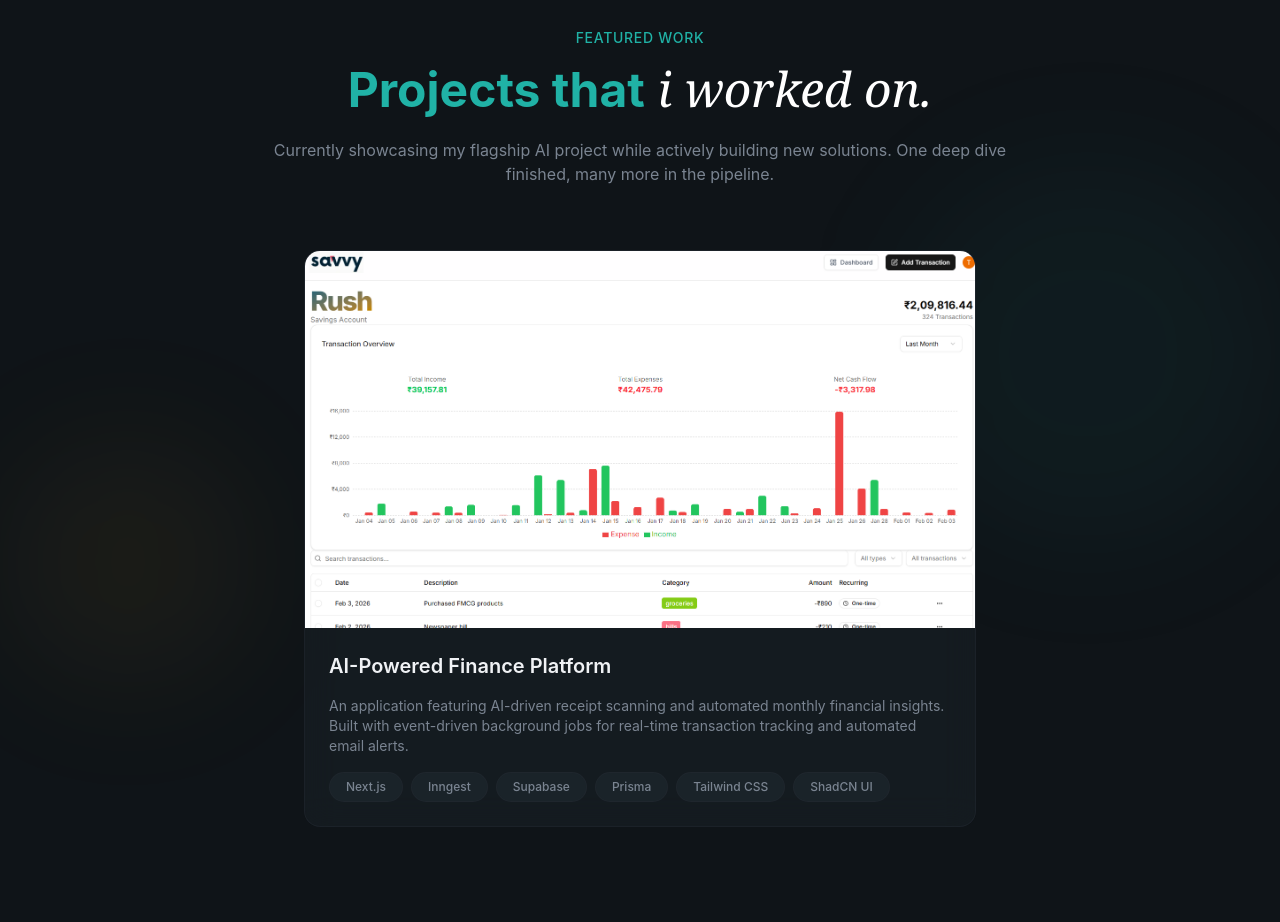
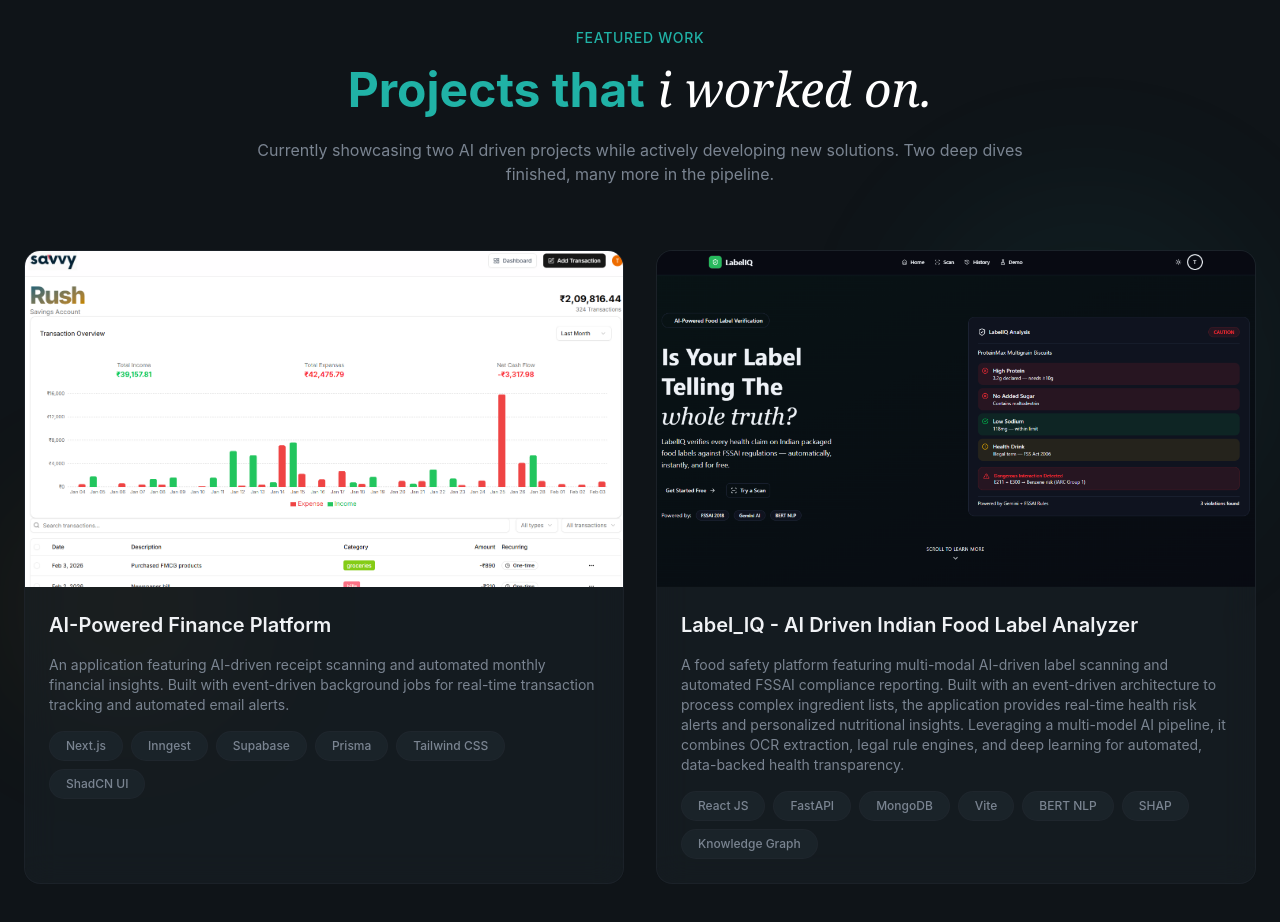
Before and after one commit to Tusharj0673/Personal-Portfolio-Website, a React app: page / in a window 1280 px wide. Shown: the part 2380-3302 px from the top of the page. Built offline with nearby package versions, Linux system fonts and the light colour scheme; the HTML template or start-up script is replaced by a standard one.

Commit message:
Added New Project

```diff
--- a/src/sections/Hero.jsx
+++ b/src/sections/Hero.jsx
@@ -62,7 +62,7 @@ containerization tools. Actively seeking an entry level software development rol
                 {/* CTAs  */}
                 <div className="flex flex-wrap gap-4 animated-fade-in animation-delay-300">
                       <a href="#contact"><Button size="lg">Contact me <ArrowRight className="w-5 h-5"/></Button></a>
-                      <a href="https://drive.google.com/file/d/1J6AgBgWcqFOSnbwOWs6j2-3knD1tLbtE/view">
+                      <a href="https://drive.google.com/file/d/1s6jrIaHrLDG22rYPPn_CPCHD_uxv1Mng/view?usp=sharing">
                         <AnimatedBorderButton>
                           <View className="w-5 h-5"/>
        View CV
--- a/src/sections/Projects.jsx
+++ b/src/sections/Projects.jsx
@@ -9,6 +9,15 @@ const projects = [
     tags: ["Next.js", "Inngest", "Supabase", "Prisma", "Tailwind CSS", "ShadCN UI"],
     link: "https://savvy-navy.vercel.app/",
     github: "https://github.com/Tusharj0673/Savvy",
+  },
+  {
+    title: "Label_IQ - AI Driven Indian Food Label Analyzer",
+    description:
+      "A food safety platform featuring multi-modal AI-driven label scanning and automated FSSAI compliance reporting. Built with an event-driven architecture to process complex ingredient lists, the application provides real-time health risk alerts and personalized nutritional insights. Leveraging a multi-model AI pipeline, it combines OCR extraction, legal rule engines, and deep learning for automated, data-backed health transparency.",
+    image: "/projects/project2.png",
+    tags: ["React JS", "FastAPI", "MongoDB", "Vite","BERT NLP","SHAP","Knowledge Graph"],
+    link: "https://label-iq-analyzer.vercel.app/",
+    github: "https://github.com/Tusharj0673/food-label-analyzer",
   },
 ];
 
@@ -33,25 +42,24 @@ export const Projects = () => {
             </span>
           </h2>
           <p className="text-muted-foreground animate-fade-in animation-delay-200">
-            Currently showcasing my flagship AI project while actively building
-            new solutions. One deep dive finished, many more in the pipeline.
+            Currently showcasing two AI driven projects while actively developing new solutions. Two deep dives finished, many more in the pipeline.
           </p>
         </div>
 
         {/* Projects Grid */}
-        <div className="flex justify-center">
-          <div className="grid grid-cols-1 max-w-2xl w-full gap-8">
+          <div className="grid md:grid-cols-2 gap-8">
             {projects.map((project, idx) => (
               <div
                 key={idx}
-                className="group glass rounded-2xl overflow-hidden animate-fade-in"
+                className="group glass rounded-2xl overflow-hidden animate-fade-in md:row-span-1"
+                style={{ animationDelay: `${(idx + 1) * 100}ms` }}
               >
                 {/* Image */}
                 <div className="relative aspect-video overflow-hidden">
                   <img
                     src={project.image}
                     alt={project.title}
-                    className="w-full h-full object-cover"
+                    className="w-full h-full object-cover transition-transform duration-700 group-hover:scale-101"
                   />
 
                   {/* Overlay Links */}
@@ -93,7 +101,6 @@ export const Projects = () => {
             ))}
           </div>
         </div>
-      </div>
     </section>
   );
 };
```
Also changed, not shown: public/projects/project2.png (added).
